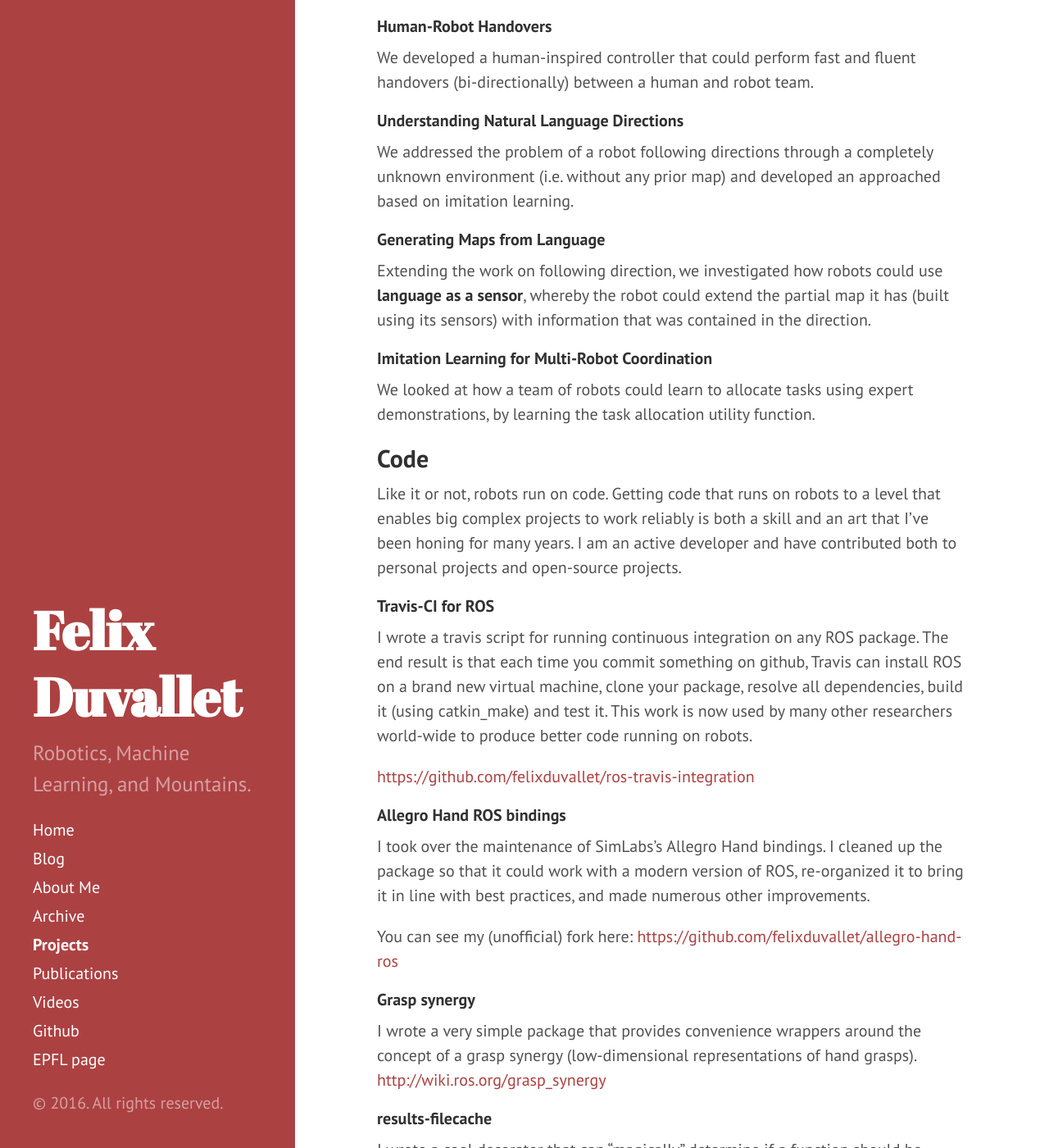
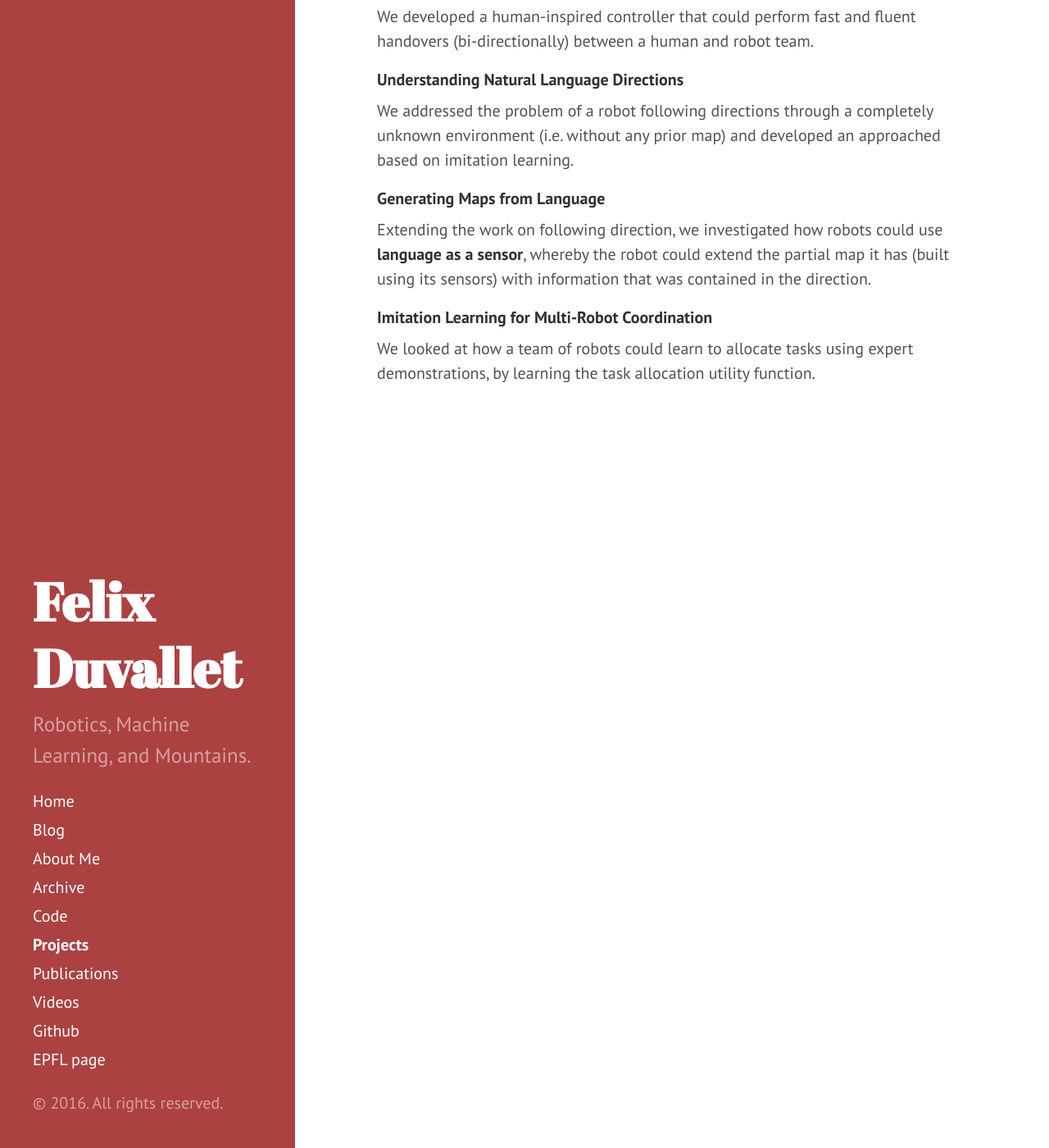
Before and after one commit to felixduvallet/felixduvallet.github.io, a Jekyll site: the page built from projects.md, in a window 1280 px wide and 1400 px high, scrolled down 308 px. Shown: the whole window at 82% size. Built offline with Jekyll 4.4.1, drawn with Linux system fonts in a browser that asks for light colours; some of the changed text lies outside the part shown.

Commit message:
Separate code from projects.

```diff
--- a/projects.md
+++ b/projects.md
@@ -4,9 +4,7 @@
 ---
 
 On this page you can find brief descriptions of various research projects I've worked on.
-I also have links to various pieces of code I've written.
-
-For more detailed information, please go see my [publications](/publications) or [github](https://www.github.com/felixduvallet) pages.
+For more detailed information, please go see my [publications](/publications).
 
 ## Research
 
@@ -23,52 +21,3 @@
 #### Imitation Learning for Multi-Robot Coordination
 
 We looked at how a team of robots could learn to allocate tasks using expert demonstrations, by learning the task allocation utility function.
-
-## Code
-
-Like it or not, robots run on code.
-Getting code that runs on robots to a level that enables big complex projects to work reliably is both a skill and an art that I've been honing for many years.
-I am an active developer and have contributed both to personal projects and open-source projects.
-
-#### Travis-CI for ROS
-
-I wrote a travis script for running continuous integration on any ROS package.
-The end result is that each time you commit something on github, Travis can install ROS on a brand new virtual machine, clone your package, resolve all dependencies, build it (using catkin_make) and test it.
-This work is now used by many other researchers world-wide to produce better code running on robots.
-
-[https://github.com/felixduvallet/ros-travis-integration](https://github.com/felixduvallet/ros-travis-integration)
-
-#### Allegro Hand ROS bindings
-
-I took over the maintenance of SimLabs's Allegro Hand bindings.
-I cleaned up the package so that it could work with a modern version of ROS,
-re-organized it to bring it in line with best practices, and made numerous other improvements.
-
-You can see my (unofficial) fork here:
-[https://github.com/felixduvallet/allegro-hand-ros](https://github.com/felixduvallet/allegro-hand-ros)
-
-#### Grasp synergy
-
-I wrote a very simple package that provides convenience wrappers around the concept of a grasp synergy (low-dimensional representations of hand grasps).
-[http://wiki.ros.org/grasp_synergy](http://wiki.ros.org/grasp_synergy)
-
-##### results-filecache
-
-I wrote a cool decorator that can "magically" determine if a function should be called (to do work) or if its results can be loaded from file (if the work has already been done).
-Essentially, this is ccache for scientific processing pipelines.
-This is most useful in situations where you usually do some form of pre-processing to data after loading it from files into your own structure, then actually analyze the data.
-This can save considerable time by short-cutting the pre-processing step (which doesn't change) during future updates to the analysis code.
-
-[https://github.com/felixduvallet/results-filecache](https://github.com/felixduvallet/results-filecache)
-
-##### Other contributions
-
-I have made very minor (sometimes trivial) contributions to many more ROS packages, which I list here for my own reference:
-
-  * [audio_common](https://github.com/ros-drivers/audio_common)
-  * [ros_buildfarm](https://github.com/ros-infrastructure/ros_buildfarm)
-  * [gazebo_ros_demos](https://github.com/ros-simulation/gazebo_ros_demosros)
-  * [mocap_optitrack](https://github.com/ros-drivers/mocap_optitrack)
-  * [pocketsphinx](https://github.com/felixduvallet/pocketsphinx)
-  * [rospy](https://github.com/ros/ros_comm/)
-  * [rqt_ez_publisher](https://github.com/OTL/rqt_ez_publisher)
```
Also changed, not shown: code.md (added, +56 -0 lines).
